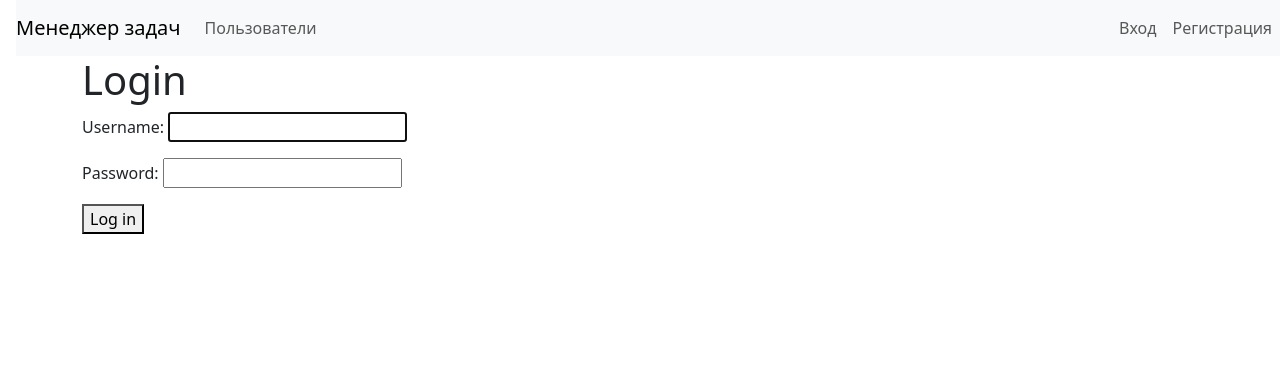
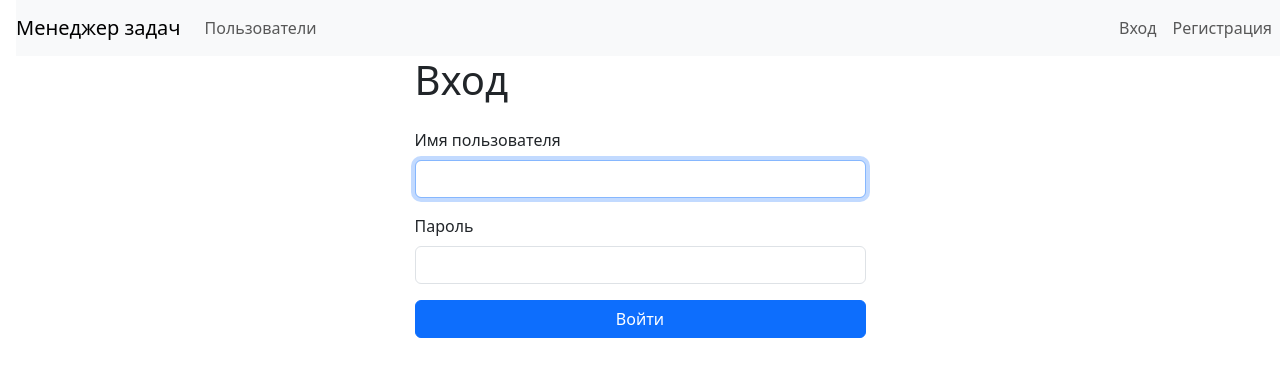
Before and after one commit to gabady13/python-project-52, a Django app: page /login/ in a window 1280 px wide. Shown: the top 377 px of the page. Run offline with Django 5.2, Linux system fonts and the light colour scheme.

Commit message:
1213_2502

```diff
--- a/src/task_manager/views/users.py
+++ b/src/task_manager/views/users.py
@@ -1,6 +1,6 @@
 from django import forms
 from django.contrib import messages
-from django.contrib.auth.forms import UserCreationForm
+from django.contrib.auth.forms import UserCreationForm, AuthenticationForm
 from django.contrib.auth.mixins import LoginRequiredMixin, UserPassesTestMixin
 from django.contrib.auth.models import User
 from django.contrib.auth.views import LoginView, LogoutView
@@ -81,7 +81,17 @@ class UserDeleteView(LoginRequiredMixin, OnlySelfMixin, SafeDeleteWithProtectedE
     success_message = "Пользователь успешно удалён"
 
 
+class UserLoginForm(AuthenticationForm):
+    def __init__(self, *args, **kwargs):
+        super().__init__(*args, **kwargs)
+        self.fields["username"].label = "Имя пользователя"
+        self.fields["password"].label = "Пароль"
+        for field in self.fields.values():
+            field.widget.attrs.update({"class": "form-control"})
+
+
 class UserLoginView(LoginView):
+    authentication_form = UserLoginForm
     template_name = "users/login.html"
     redirect_authenticated_user = True
 
--- a/src/templates/users/login.html
+++ b/src/templates/users/login.html
@@ -1,11 +1,45 @@
 {% extends "layouts/base.html" %}
 
 {% block content %}
-  <h1>Login</h1>
+<div class="row justify-content-center">
+  <div class="col-md-6 col-lg-5">
 
-  <form method="post">
-    {% csrf_token %}
-    {{ form.as_p }}
-    <button type="submit">Log in</button>
-  </form>
+    <h1 class="mb-4">Вход</h1>
+
+    <form method="post" novalidate>
+      {% csrf_token %}
+
+      {% if form.non_field_errors %}
+      <div class="alert alert-danger">
+        {% for error in form.non_field_errors %}
+        <div>{{ error }}</div>
+        {% endfor %}
+      </div>
+      {% endif %}
+
+      <div class="mb-3">
+        <label for="{{ form.username.id_for_label }}" class="form-label">
+          Имя пользователя
+        </label>
+        {{ form.username }}
+        {% for error in form.username.errors %}
+        <div class="text-danger small">{{ error }}</div>
+        {% endfor %}
+      </div>
+
+      <div class="mb-3">
+        <label for="{{ form.password.id_for_label }}" class="form-label">
+          Пароль
+        </label>
+        {{ form.password }}
+        {% for error in form.password.errors %}
+        <div class="text-danger small">{{ error }}</div>
+        {% endfor %}
+      </div>
+
+      <button type="submit" class="btn btn-primary w-100">Войти</button>
+    </form>
+
+  </div>
+</div>
 {% endblock %}
```
Also changed, not shown: src/db.sqlite3.
